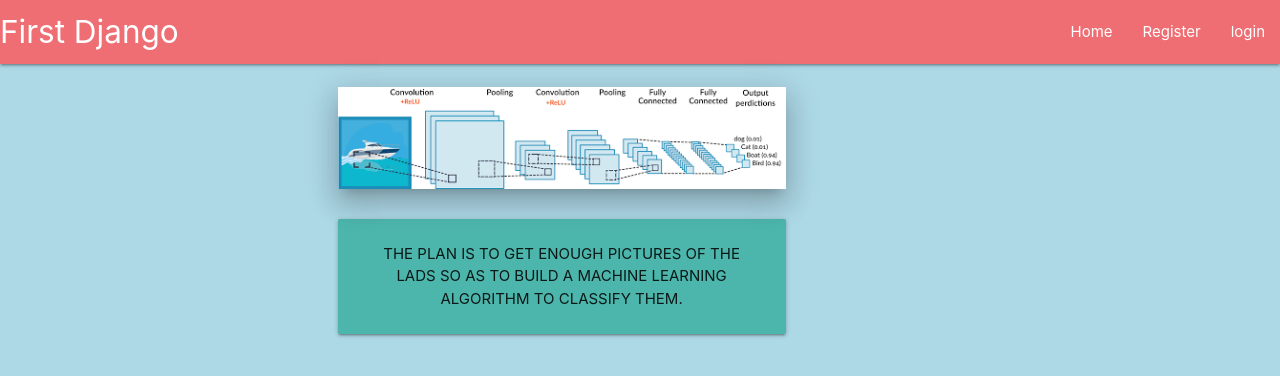
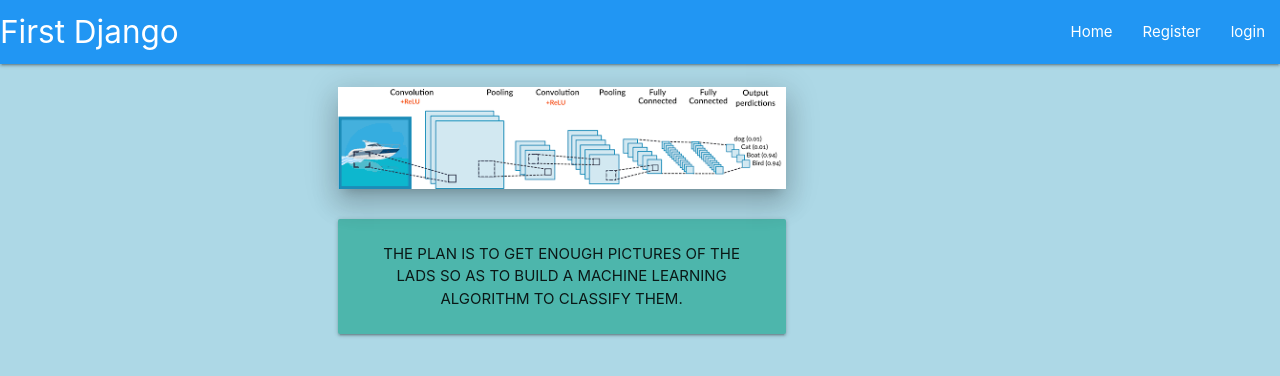
Before and after one commit to Enzyme-Muiz/first_django, a Django app: page / in a window 1280 px wide. Shown: the top 376 px of the page. Run offline with Django 3.2, Linux system fonts and the light colour scheme; some libraries are stand-ins or nearby versions.

Commit message:
seventh commit

```diff
--- a/main/templates/main/includes/navbar.html
+++ b/main/templates/main/includes/navbar.html
@@ -1,5 +1,5 @@
 <nav>
-    <div class="nav-wrapper">
+    <div class="nav-wrapper blue">
       <a href="/" class="brand-logo">First Django</a>
       <ul id="nav-mobile" class="right hide-on-med-and-down">
         <li><a href="/">Home</a></li>
```
